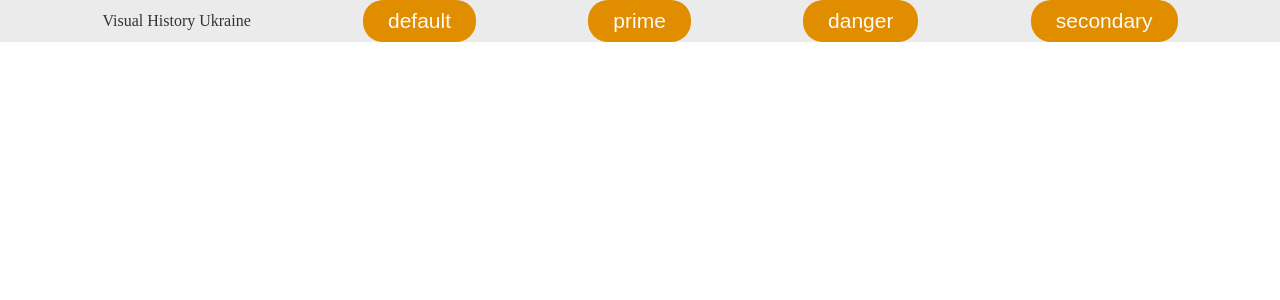
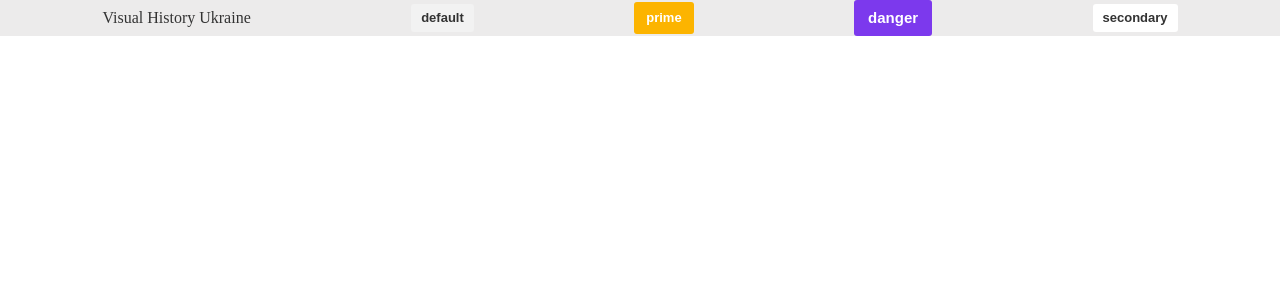
Before and after one commit to katerynazinchuk/Visual-History-of-Ukraine, a React (Create React App) app: page / in a window 1280 px wide. Shown: the top 300 px of the page. Built offline with nearby package versions, Linux system fonts and the light colour scheme.

Commit message:
change button styles due to new types and sizes

```diff
--- a/src/components/Button/Button.scss
+++ b/src/components/Button/Button.scss
@@ -1,19 +1,68 @@
 @import "../../styles/colors";
 
 .button {
-  font-size: 21px;
-  background-color: $yellow;
-  color: $light-gray-bg1;
-  padding: 9px 25px;
   border: none;
-  border-radius: 20px;
+  border-radius: 3px;
   cursor: pointer;
   transition: all 0.3s ease 0s;
 }
 
-.button:hover {
+button.default {
+  background-color: $light-gray-bg2-b;
+  color: $default-text-color;
+}
+
+.button.default:hover {
+  background-color: $light-gray-bg5-b;
+  color: $default-text-color;
+}
+
+button.prime {
+  background-color: $yellow-bright;
+  color: $white-bg;
+}
+.button.prime:hover {
   background-color: $yellow-dark;
+  color: $yellow-light2;
+}
+
+button.danger {
+  background-color: $purple;
+  color: $white-bg;
+}
+.button.danger:hover {
+  background-color: $purple-dark;
+  color: $purple-light2;
+}
+
+button.secondary {
+  background-color: $white-bg;
   color: $default-text-color;
+}
+.button.secondary:hover {
+  background-color: $light-gray-bg3-b;
+  color: $default-text-color;
+}
+
+button.small {
+  padding: 5px 10px;
+  font-size: 13px;
+  font-weight: 600;
+  line-height: 18px;
+}
+
+button.medium {
+  padding: 7px 12px;
+  font-size: 13px;
+  font-weight: 600;
+  line-height: 18px;
+}
+
+button.large {
+  padding: 9px 14px;
+  font-size: 15px;
+  font-weight: 600;
+  line-height: 18px;
 }
 
 .button:visited,
```
